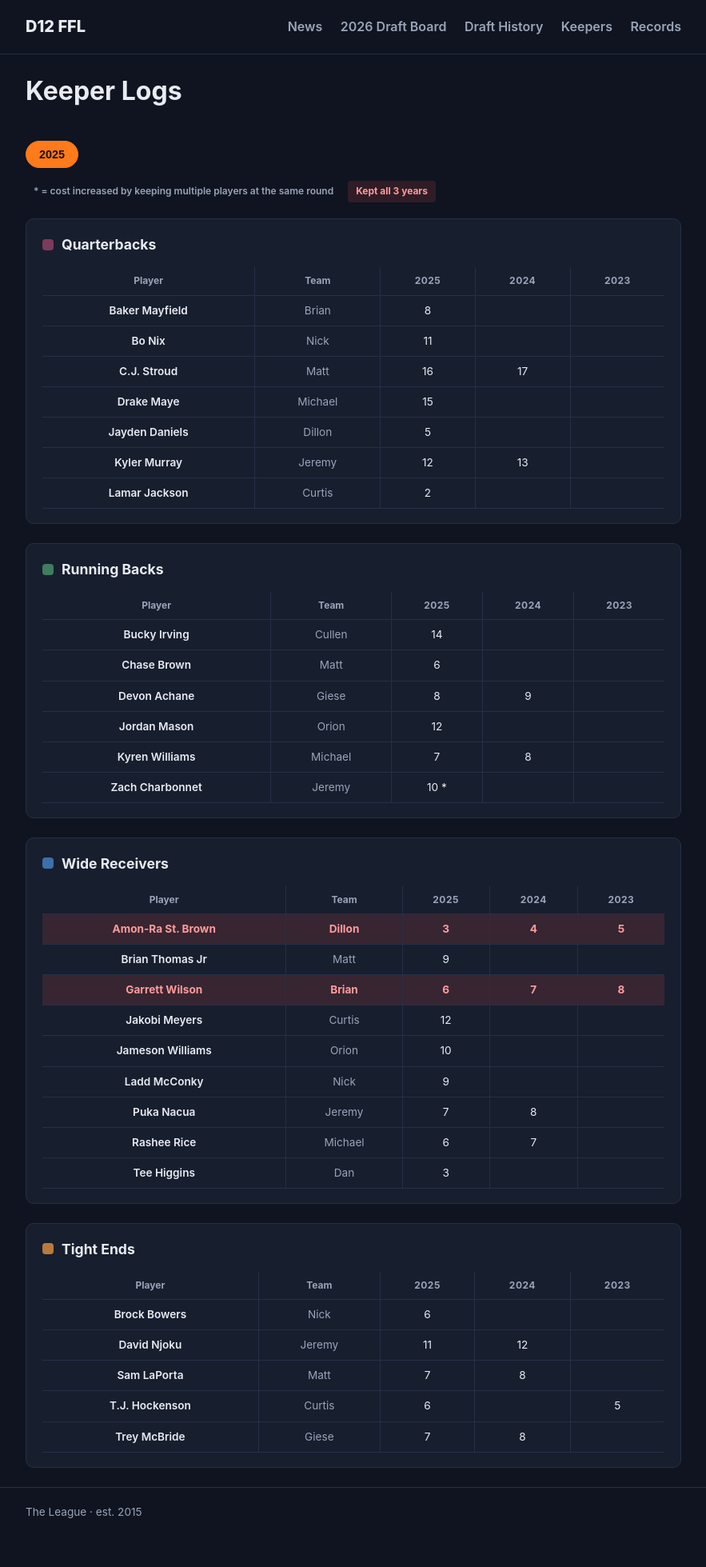
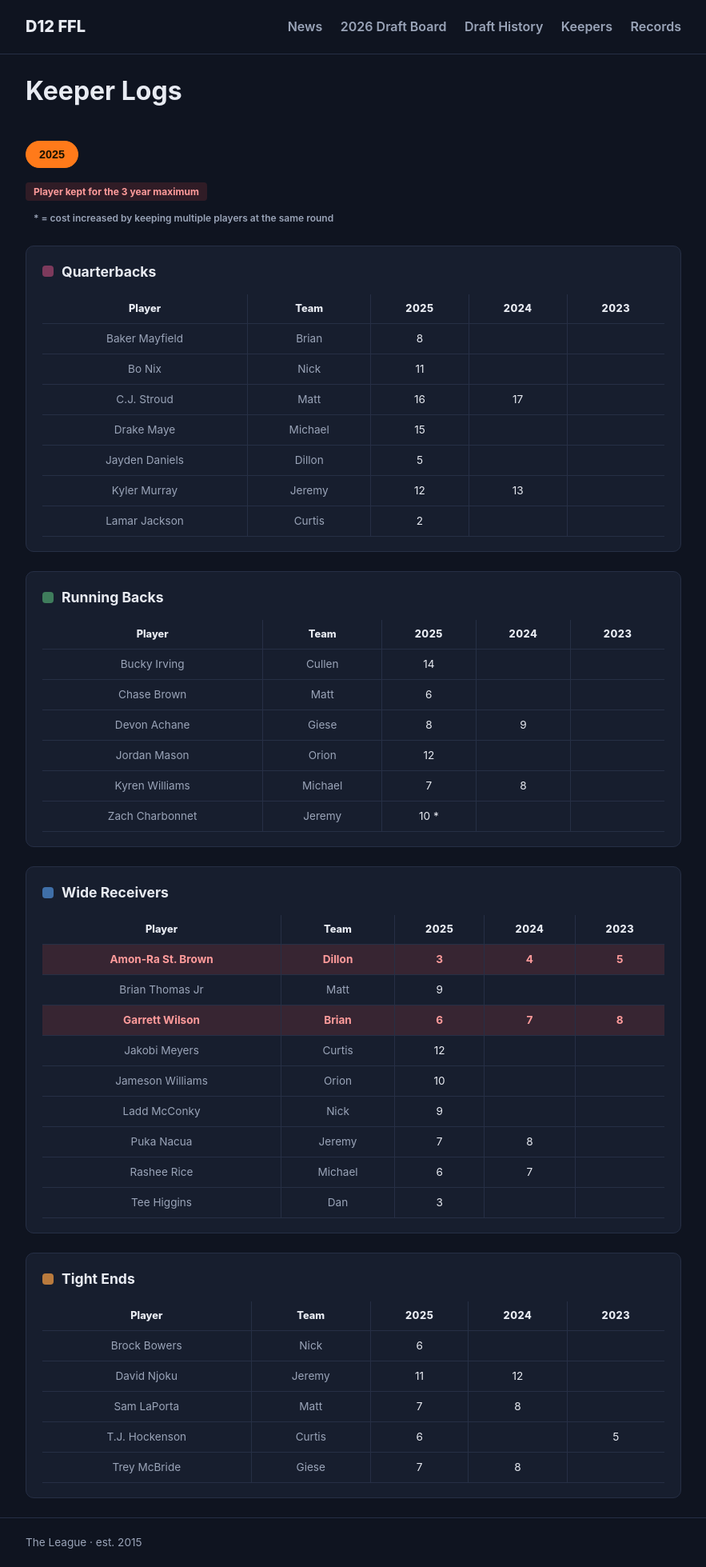
Before and after one commit to cullenhgn/D12-FFL-Website, a Jekyll site: the page built from keepers/index.md, in a window 1280 px wide. Shown: the whole page at 80% size, without its empty margins (198-1081 px from the left). Built offline with Jekyll 4.4.1, drawn with Linux system fonts in a browser that asks for light colours; before the commit the page ends 1921 px from its top, so only the background shows below that.

Commit message:
Add files via upload

```diff
--- a/assets/css/style.css
+++ b/assets/css/style.css
@@ -320,6 +320,12 @@ h1, h2, h3 { color: var(--text); }
   flex-wrap: wrap;
   margin-bottom: 20px;
 }
+.kp-legend-stack {
+  display: flex;
+  flex-direction: column;
+  gap: 8px;
+  margin-bottom: 20px;
+}
 .pd-legend-item {
   font-size: 0.75rem;
   font-weight: 800;
@@ -450,13 +456,13 @@ h1, h2, h3 { color: var(--text); }
 }
 .kp-table th:last-child, .kp-table td:last-child { border-right: none; }
 .kp-table thead th {
-  color: var(--muted);
-  font-weight: 700;
-  font-size: 0.75rem;
+  color: var(--text);
+  font-weight: 800;
+  font-size: 0.8rem;
   text-transform: uppercase;
   letter-spacing: 0.04em;
 }
-.kp-name-col { text-align: left; color: var(--text); font-weight: 600; }
+.kp-name-col { text-align: left; color: var(--muted); }
 .kp-table thead .kp-name-col { text-transform: none; letter-spacing: normal; }
 .kp-team-col { text-align: left; color: var(--muted); }
 .kp-table thead .kp-team-col { text-transform: none; letter-spacing: normal; }
--- a/keepers/index.md
+++ b/keepers/index.md
@@ -14,9 +14,9 @@ permalink: /keepers/
   <button class="pd-tab pd-tab-active" type="button">2025</button>
 </div>
 
-<div class="pd-legend">
-  <span class="pd-legend-item pd-keeper-legend">* = cost increased by keeping multiple players at the same round</span>
-  <span class="pd-legend-item kp-triple-legend">Kept all 3 years</span>
+<div class="kp-legend-stack">
+  <div><span class="pd-legend-item kp-triple-legend">Player kept for the 3 year maximum</span></div>
+  <div><span class="pd-legend-item pd-keeper-legend">* = cost increased by keeping multiple players at the same round</span></div>
 </div>
 
 <div id="kp-tables-wrap">
```
